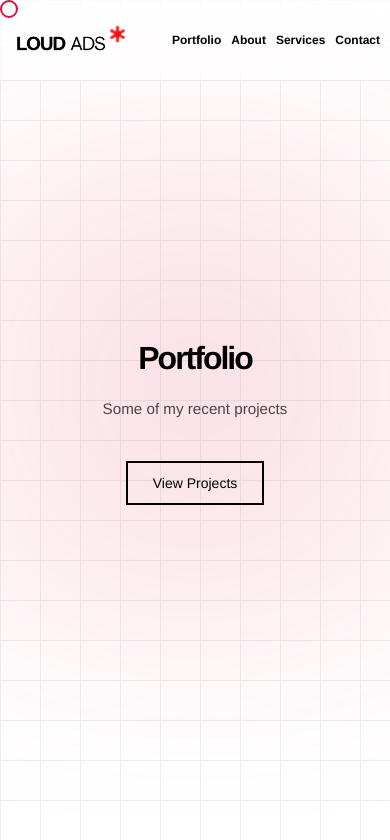
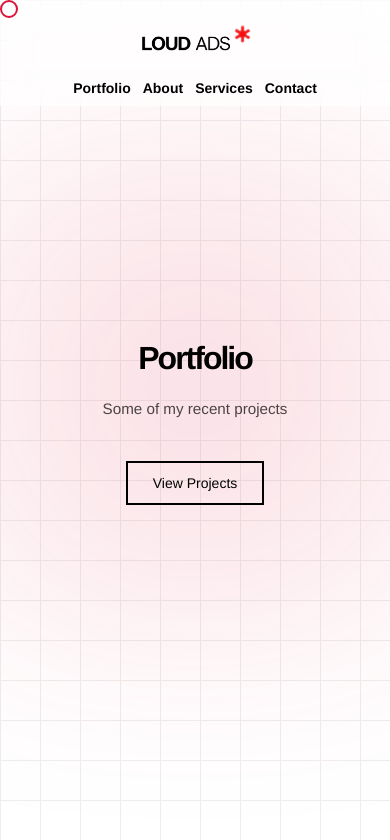
Before and after one commit to J38-dev/Loud-ads-Portfolio-page-2, a plain HTML site: page index.html in a window 390 px wide. Shown: the top 840 px of the page. Drawn offline with Linux system fonts and the light colour scheme.

Commit message:
Update style.css

```diff
--- a/style.css
+++ b/style.css
@@ -1300,47 +1300,44 @@ font-size:14px;
 
 
 
-/* ================= GLOBAL RESPONSIVE & NO HORIZONTAL SCROLL ================= */
+/* ================= MOBILE NAV & CENTERING FIX ================= */
 
 html, body {
   width: 100%;
-  max-width: 100%;
-  overflow-x: hidden; /* prevents horizontal scroll anywhere */
+  overflow-x: hidden; /* lock horizontal scroll */
 }
 
-* {
-  box-sizing: border-box; /* already set, but reinforces for any children */
+.nav {
+  flex-wrap: wrap; /* allow items to wrap on very small screens */
+  justify-content: center; /* center everything */
+  padding: 12px 10px !important; /* reduce side padding on tiny screens */
 }
 
-/* NAVBAR RESPONSIVE FIX */
-.nav {
-  flex-wrap: wrap; /* allows items to wrap on very small screens */
+.nav .logo {
+  margin-bottom: 10px; /* push logo above links if wrapped */
 }
 
 .nav-links {
   display: flex;
   flex-wrap: wrap;
-  justify-content: flex-end;
+  justify-content: center; /* center links */
+  gap: 15px; /* spacing between links */
 }
 
 .nav-links a {
-  word-break: break-word; /* prevent long text from overflowing */
+  margin-left: 0 !important; /* reset original margin that caused overflow */
+  text-align: center;
+  white-space: nowrap; /* prevent breaking text */
+  word-break: normal;
 }
 
-/* HERO & SECTIONS */
-.hero, section {
-  width: 100%;
+/* HERO AND SECTIONS CENTERING */
+.hero, .portfolio, .featured, .services, .contact, .brands, .reviews {
+  margin-left: auto;
+  margin-right: auto;
+  text-align: center; /* all text centered */
   padding-left: 5%;
   padding-right: 5%;
-}
-
-.hero-title, .hero-sub {
-  word-break: break-word;
-}
-
-.portfolio, .featured, .services, .contact, .brands, .reviews {
-  width: 100%;
-  box-sizing: border-box;
 }
 
 /* IMAGE RESPONSIVE FIXES */
@@ -1348,13 +1345,15 @@ img {
   max-width: 100%;
   height: auto;
   display: block;
+  margin-left: auto;
+  margin-right: auto;
 }
 
-/* MASONRY / GRID */
+/* MASONRY, CASE IMAGES, CLIENT IMAGES, BRANDS CENTERING */
 .masonry, .case-images, .client-images, .brands-container {
+  justify-content: center;
   width: 100%;
   max-width: 100%;
-  overflow: hidden;
 }
 
 /* FORCE NO SCROLL ON MOBILE */
@@ -1362,19 +1361,20 @@ body, html {
   touch-action: pan-x pan-y;
 }
 
-/* EXTRA SAFETY FOR LONG CONTENT */
-* {
-  min-width: 0; /* prevents flex/grid children from exceeding parent width */
-}
+/* SMALL PHONES (<600px) NAV FIX */
+@media (max-width: 600px) {
+  .nav {
+    flex-direction: column; /* stack logo above links */
+    padding: 10px 10px !important;
+  }
 
-/* SPECIFIC NAV ON TINY PHONES */
-@media (max-width: 400px) {
-  .nav {
-    padding: 10px 10px;
+  .nav-links {
+    justify-content: center;
+    gap: 12px;
   }
 
   .nav-links a {
-    margin-left: 10px;
-    font-size: 12px;
+    font-size: 14px;
+    margin: 0; /* no extra margin */
   }
 }
```
